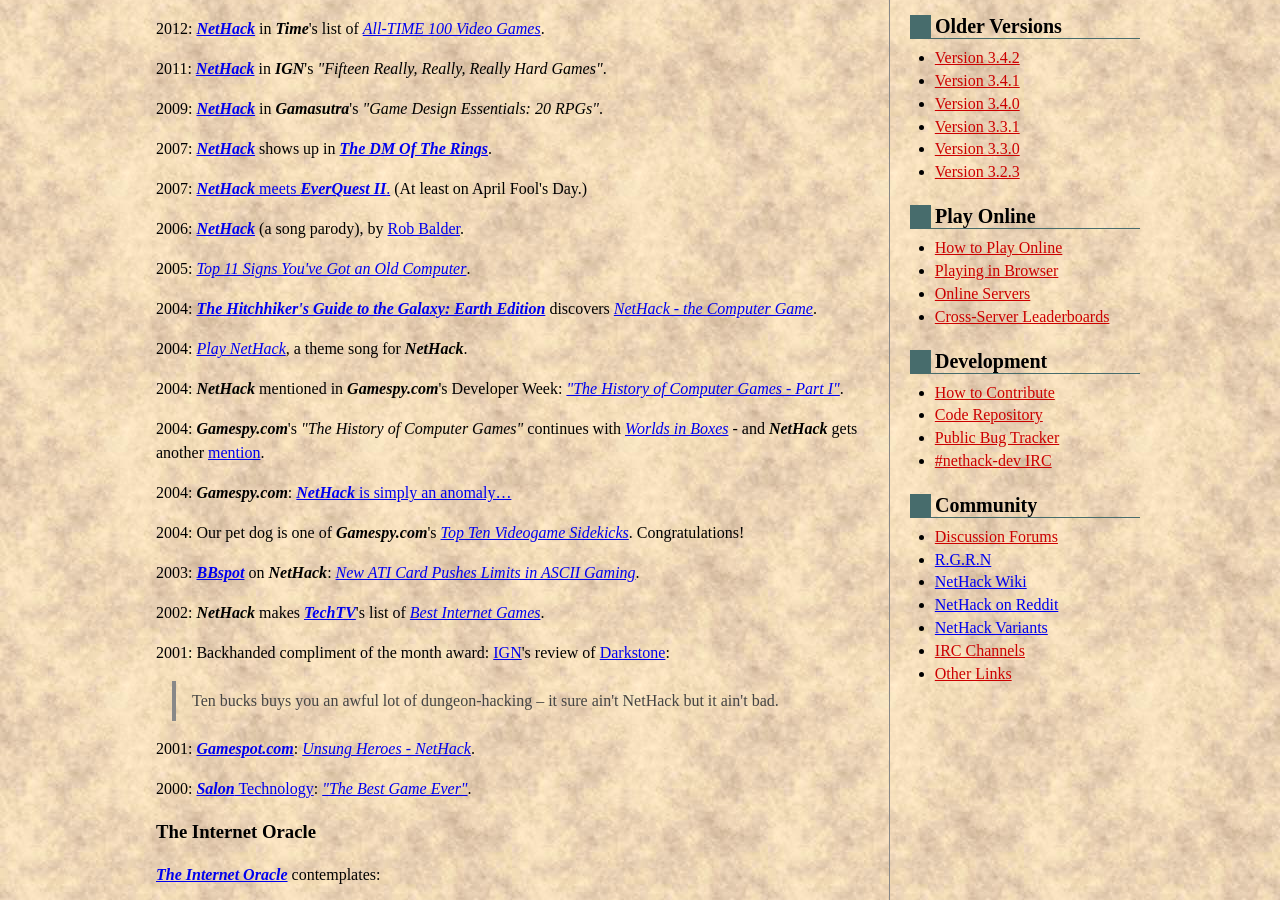
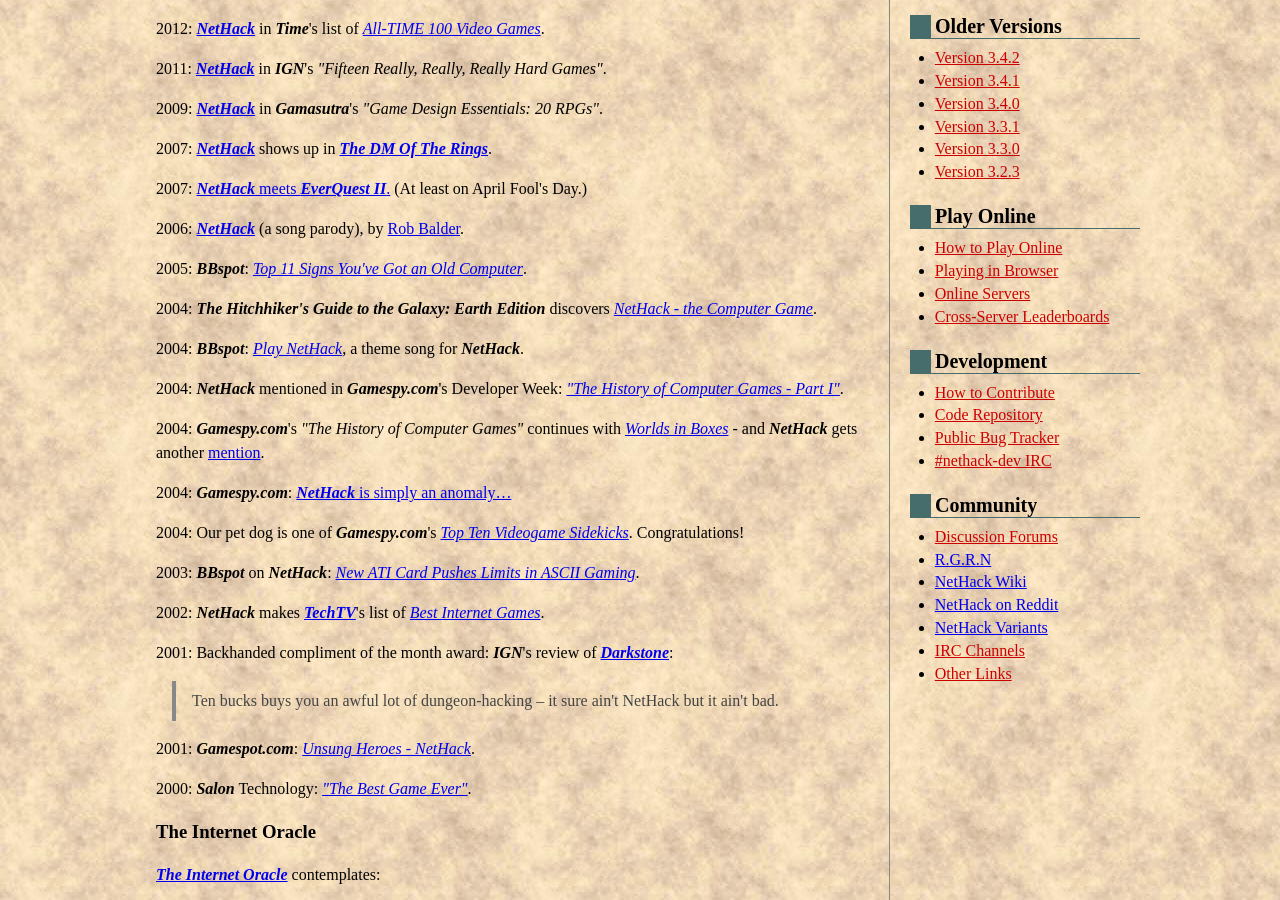
Before and after one commit to tung/nethack-www, a Jekyll site: the page built from references.md, in a window 1280 px wide and 900 px high, scrolled down 828 px. Built offline with Jekyll 4.4.1, drawn with Linux system fonts in a browser that asks for light colours.

Commit message:
Source two links, delink some major sources
A couple of BBspot links are now noted as such.

Major sources have been turned into regular text to reduce the density
of links on the page, since they're either well-known enough not to need
them or can be reached from the NetHack reference link itself.

```diff
--- a/references.md
+++ b/references.md
@@ -35,11 +35,11 @@
 
 2006: [***NetHack***](http://www.partiallyclips.com/filk/nethack/) (a song parody), by [Rob Balder](http://www.partiallyclips.com/robbalder/).
 
-2005: [*Top 11 Signs You've Got an Old Computer*](http://www.bbspot.com/News/2005/09/top_11_signs_old_computer.html).
+2005: ***BBspot***: [*Top 11 Signs You've Got an Old Computer*](http://www.bbspot.com/News/2005/09/top_11_signs_old_computer.html).
 
-2004: [***The Hitchhiker's Guide to the Galaxy: Earth Edition***](http://h2g2.com/) discovers [*NetHack - the Computer Game*](http://h2g2.com/edited_entry/A2266805).
+2004: ***The Hitchhiker's Guide to the Galaxy: Earth Edition*** discovers [*NetHack - the Computer Game*](http://h2g2.com/edited_entry/A2266805).
 
-2004: [*Play NetHack*](http://www.bbspot.com/News/2004/10/play_nethack.html), a theme song for ***NetHack***.
+2004: ***BBspot***: [*Play NetHack*](http://www.bbspot.com/News/2004/10/play_nethack.html), a theme song for ***NetHack***.
 
 2004: ***NetHack*** mentioned in ***Gamespy.com***'s Developer Week: [*"The History of Computer Games - Part I"*](https://web.archive.org/web/20040906110027/http://archive.gamespy.com/legacy/articles/devweek_l.shtm).
 
@@ -49,17 +49,17 @@
 
 2004: Our pet dog is one of ***Gamespy.com***'s [*Top Ten Videogame Sidekicks*](https://web.archive.org/web/20040616111033/http://www.gamespy.com/articles/489/489774p5.html).  Congratulations!
 
-2003: [***BBspot***](http://www.bbspot.com/) on ***NetHack***: [*New ATI Card Pushes Limits in ASCII Gaming*](http://www.bbspot.com/News/2003/02/ati_ascii.html).
+2003: ***BBspot*** on ***NetHack***: [*New ATI Card Pushes Limits in ASCII Gaming*](http://www.bbspot.com/News/2003/02/ati_ascii.html).
 
 2002: ***NetHack*** makes [***TechTV***](http://www.techtv.com/)'s list of [*Best Internet Games*](https://web.archive.org/web/20020604185956/http://www.techtv.com/extendedplay/story/0,24330,3310903,00.html).
 
-2001: Backhanded compliment of the month award: [IGN](http://ign.com/)'s review of [Darkstone](http://ign.com/articles/2001/02/14/darkstone):
+2001: Backhanded compliment of the month award: ***IGN***'s review of [***Darkstone***](http://ign.com/articles/2001/02/14/darkstone):
 
 > Ten bucks buys you an awful lot of dungeon-hacking -- it sure ain't NetHack but it ain't bad.
 
-2001: [***Gamespot.com***](http://www.gamespot.com/): [*Unsung Heroes - NetHack*](https://web.archive.org/web/20010501050608/http://gamespot.com/gamespot/features/pc/unsung_heroes/sec2_04.html).
+2001: ***Gamespot.com***: [*Unsung Heroes - NetHack*](https://web.archive.org/web/20010501050608/http://gamespot.com/gamespot/features/pc/unsung_heroes/sec2_04.html).
 
-2000: [***Salon*** Technology](http://www.salon.com/writer/technology/): [*"The Best Game Ever"*](http://www.salon.com/2000/01/27/nethack/).
+2000: ***Salon*** Technology: [*"The Best Game Ever"*](http://www.salon.com/2000/01/27/nethack/).
 
 
 ### The Internet Oracle
```
